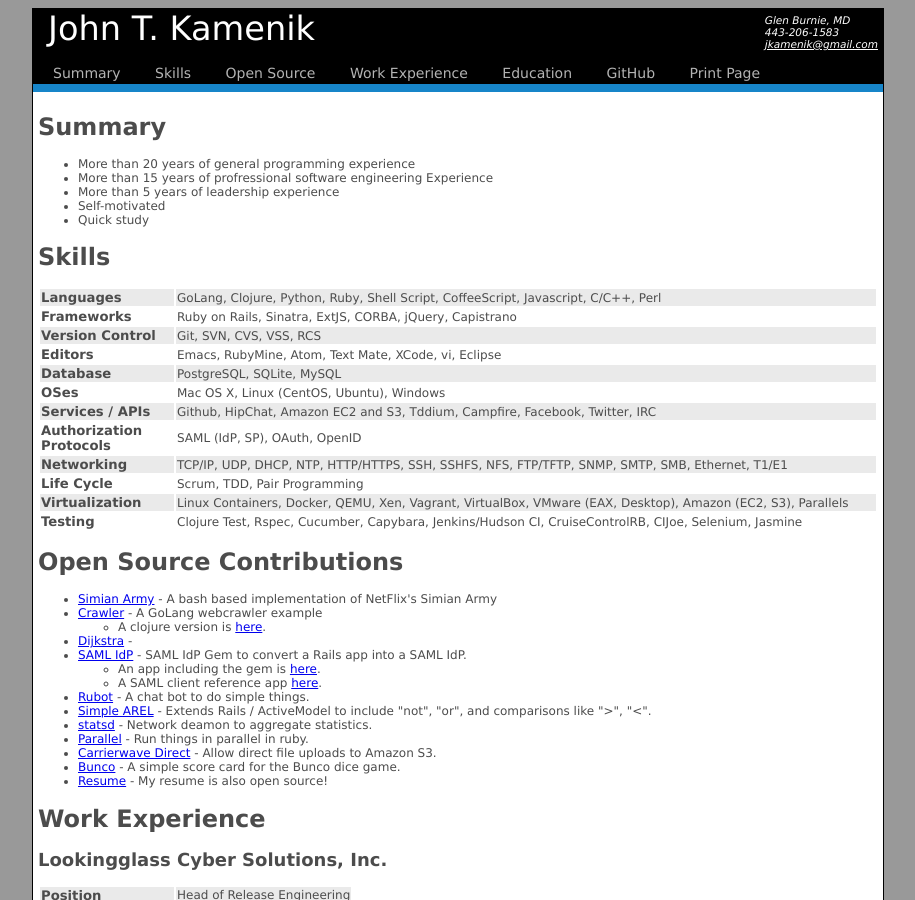
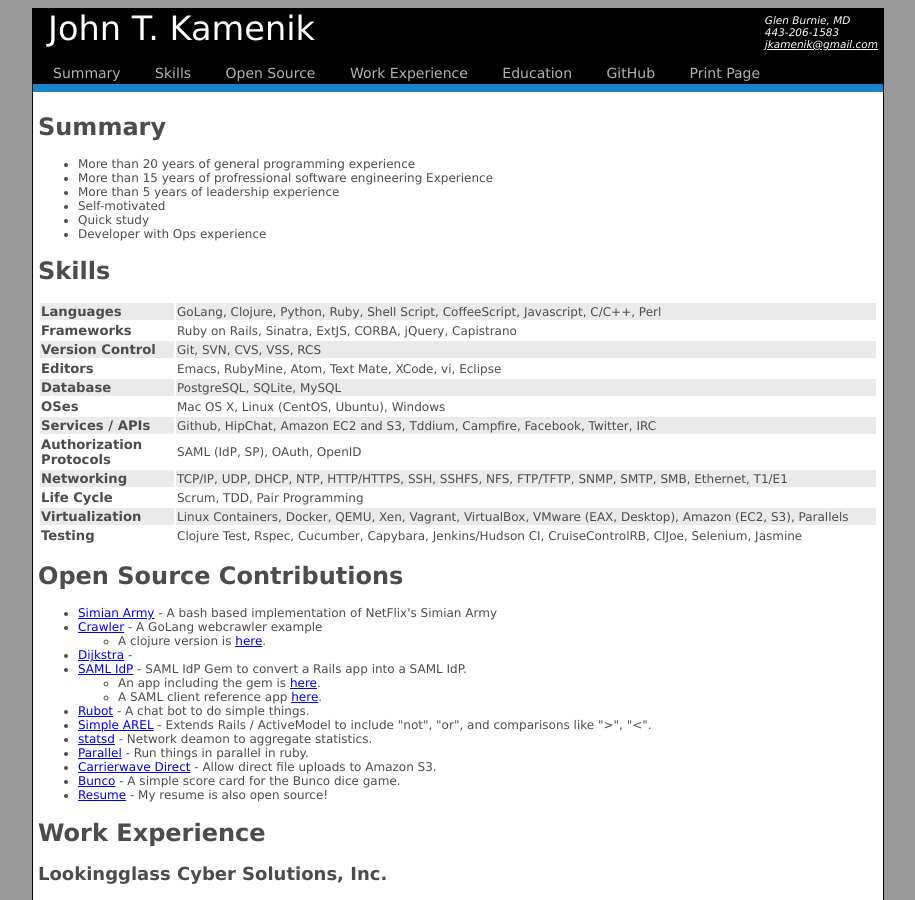
Before and after one commit to srvullupala/Resume, a Jekyll site: the page built from index.html, in a window 1280 px wide and 900 px high. Shown: the whole window, without its empty margins (182-1097 px from the left). Built offline with Jekyll 4.4.1, drawn with Linux system fonts in a browser that asks for light colours; Markdown is read by kramdown in place of the engine named in the settings.

Commit message:
Adding a note about Ops Experience.

```diff
--- a/_data/summary.yml
+++ b/_data/summary.yml
@@ -3,3 +3,4 @@
 - More than 5 years of leadership experience
 - Self-motivated
 - Quick study
+- Developer with Ops experience
```
